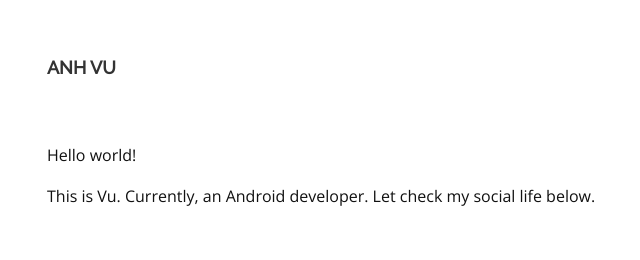
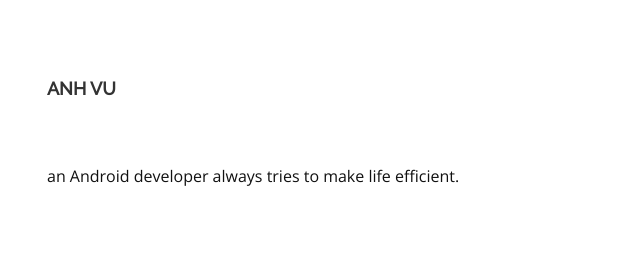
Before and after one commit to vuleanh/vuleanh.github.io, a plain HTML site: page index.html in a window 1280 px wide. Shown: the part 214-474 px from the top of the page, without its empty margins (264-904 px from the left). Drawn offline with nearby package versions, Linux system fonts and the light colour scheme.

Commit message:
update blog

```diff
--- a/index.html
+++ b/index.html
@@ -73,8 +73,7 @@
     <div class="container">
         <div class="content">
             <div class="markdown">
-                <p>Hello world!</p>
-                <p>This is Vu. Currently, an Android developer. Let check my social life below.</p>
+                <p>an Android developer always tries to make life efficient.</p>
             </div>
         </div>
     </div>
```
